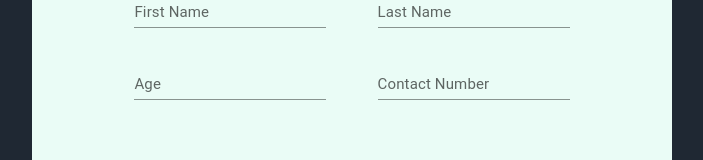
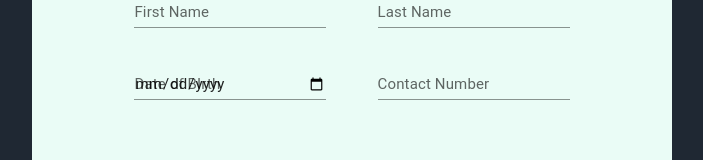
Before and after one commit to shesha4572/votingdapp, a React app in the folder client/: page / in a window 1280 px wide. Shown: the part 247-407 px from the top of the page, without its empty margins (288-991 px from the left). Built offline with nearby package versions, Linux system fonts and the light colour scheme.

Commit message:
Changed Age to DOB

```diff
--- a/client/src/components/Register.jsx
+++ b/client/src/components/Register.jsx
@@ -31,7 +31,7 @@ export default function Register () {
 
             <div id="Form-top-left">
                 <TextField className="Text-input" sx={input} variant='standard' type="text"  id="First-name" label="First Name" />
-                <TextField className="Text-input" sx={input} variant='standard' type="number"  id="Age" label="Age" />
+                <TextField className="Text-input" sx={input} variant='standard' type="date"  id="DOB" label="Date of BIrth"/>
             </div>
 
             <div id="Form-top-right">
```
